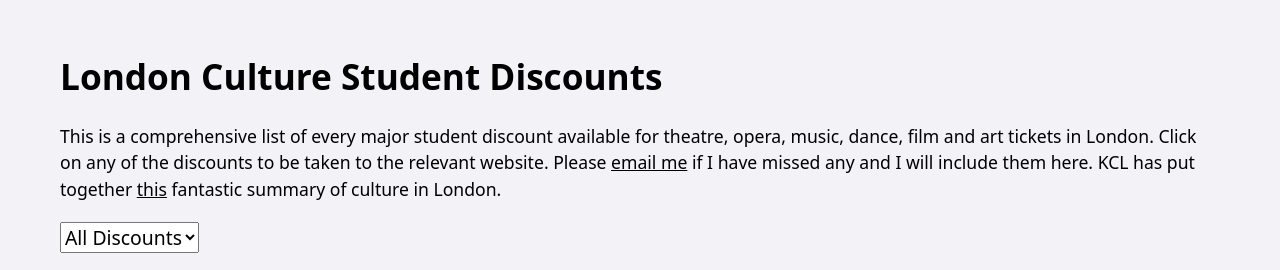
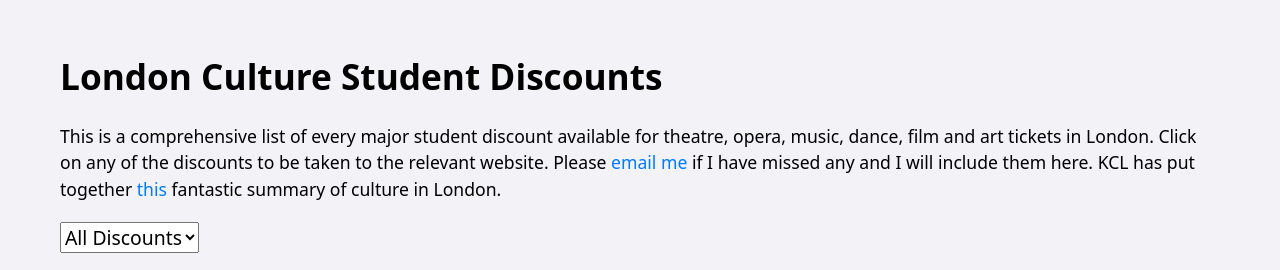
Before and after one commit to JackFinnis/jackfinnis.github.io, a Flask app: page /discounts in a window 1280 px wide. Shown: the top 270 px of the page. Run offline with Flask 3, Linux system fonts and the light colour scheme.

Commit message:
fixed link color

```diff
--- a/discounts.html
+++ b/discounts.html
@@ -17,8 +17,8 @@
                 <p>
                     This is a comprehensive list of every major student discount available for theatre, opera, music, dance, film and art tickets in London.
                     Click on any of the discounts to be taken to the relevant website.
-                    Please <a class="plain_button" href="mailto:jack@jackfinnis.com" target="_blank">email me</a> if I have missed any and I will include them here.
-                    KCL has put together <a class="plain_button" href="https://www.kcl.ac.uk/cultural/connecting/explore-cultural-london" target="_blank" rel="noopener">this</a> fantastic summary of culture in London.
+                    Please <a href="mailto:jack@jackfinnis.com" target="_blank">email me</a> if I have missed any and I will include them here.
+                    KCL has put together <a href="https://www.kcl.ac.uk/cultural/connecting/explore-cultural-london" target="_blank" rel="noopener">this</a> fantastic summary of culture in London.
                 </p>
                 <select title="Filter Discounts" class="larger" onchange="filter_discounts(this.value)">
                     <option value="">All Discounts</option>
--- a/static/style.css
+++ b/static/style.css
@@ -126,11 +126,8 @@ select {
 .grid a:hover {
     transform: scale(1.02);
 }
-.plain_button {
-    text-decoration: underline;
-}
-.plain_button:hover {
-    text-decoration: none;
+p a {
+    color: var(--accent);
 }
 
 /* FOOTER */
```
